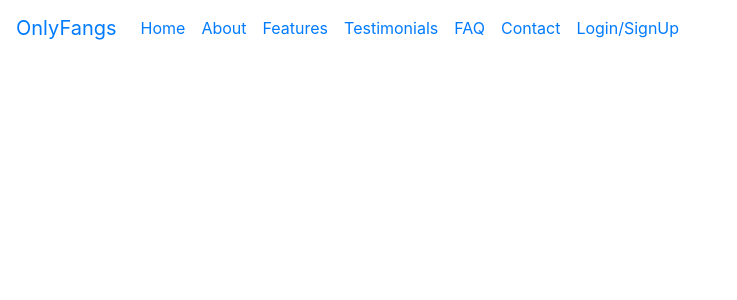
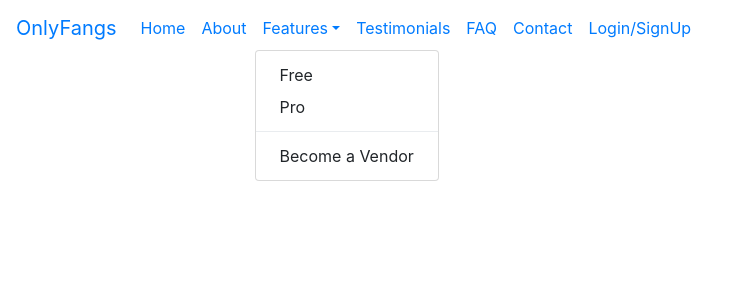
Before and after one commit to Audrey-Nichole-Willis/onlyfangs, a React (Create React App) app: page / in a window 1280 px wide. Both pictures are taken after a click on the button "Features". Shown: the top 300 px of the page, without its empty margins (0-737 px from the left). Built offline with nearby package versions, Linux system fonts and the light colour scheme.

Commit message:
made one of the links a dropdown with bootstrap

```diff
--- a/src/Components/Header/Nav.js
+++ b/src/Components/Header/Nav.js
@@ -22,8 +22,23 @@ function Nav(){
                 <li className="nav-item">
                     <a href="#" className="nav-link"> About</a>
                 </li>
-                <li className="nav-item">
-                    <a href="#" className="nav-link"> Features </a>
+                <li className="nav-item dropdown">
+                    <a
+                        href="#"
+                        className="nav-link dropdown-toggle"
+                        id="navbarDropdown"
+                        role="button"
+                        data-toggle="dropdown"
+                        aria-haspopup="true"
+                        aria-expanded="false">
+                            Features
+                    </a>
+                        <div className="dropdown-menu" aria-labelledby="navbarDropdown">
+                            <a className="dropdown-item" href="#">Free</a>
+                            <a className="dropdown-item" href="#">Pro</a>
+                            <div className="dropdown-divider" href="#"></div>
+                            <a className="dropdown-item" href="#">Become a Vendor</a>
+                        </div>
                 </li>
                 <li className="nav-item">
                     <a className="nav-link" href="#">Testimonials</a>
```
